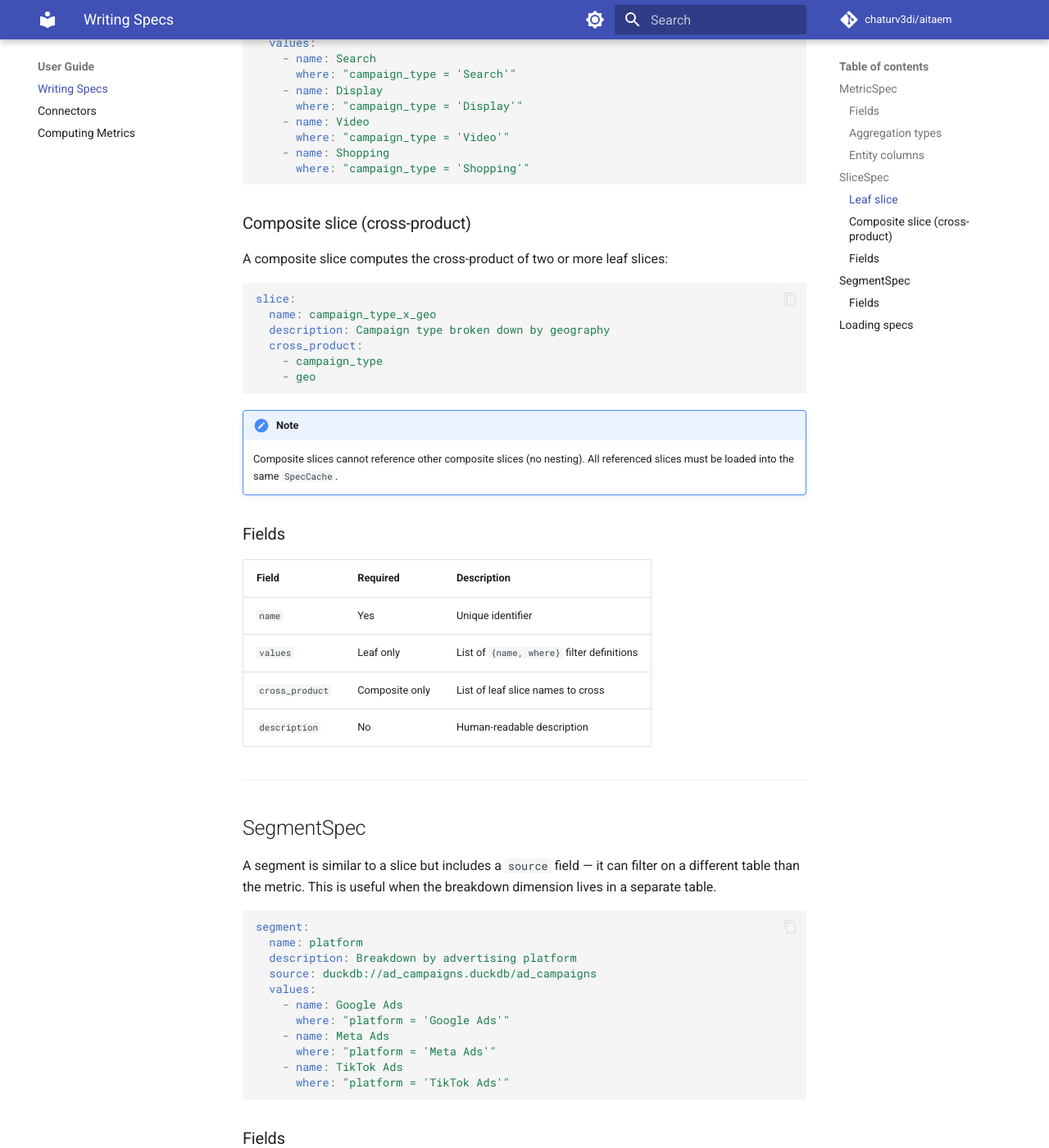
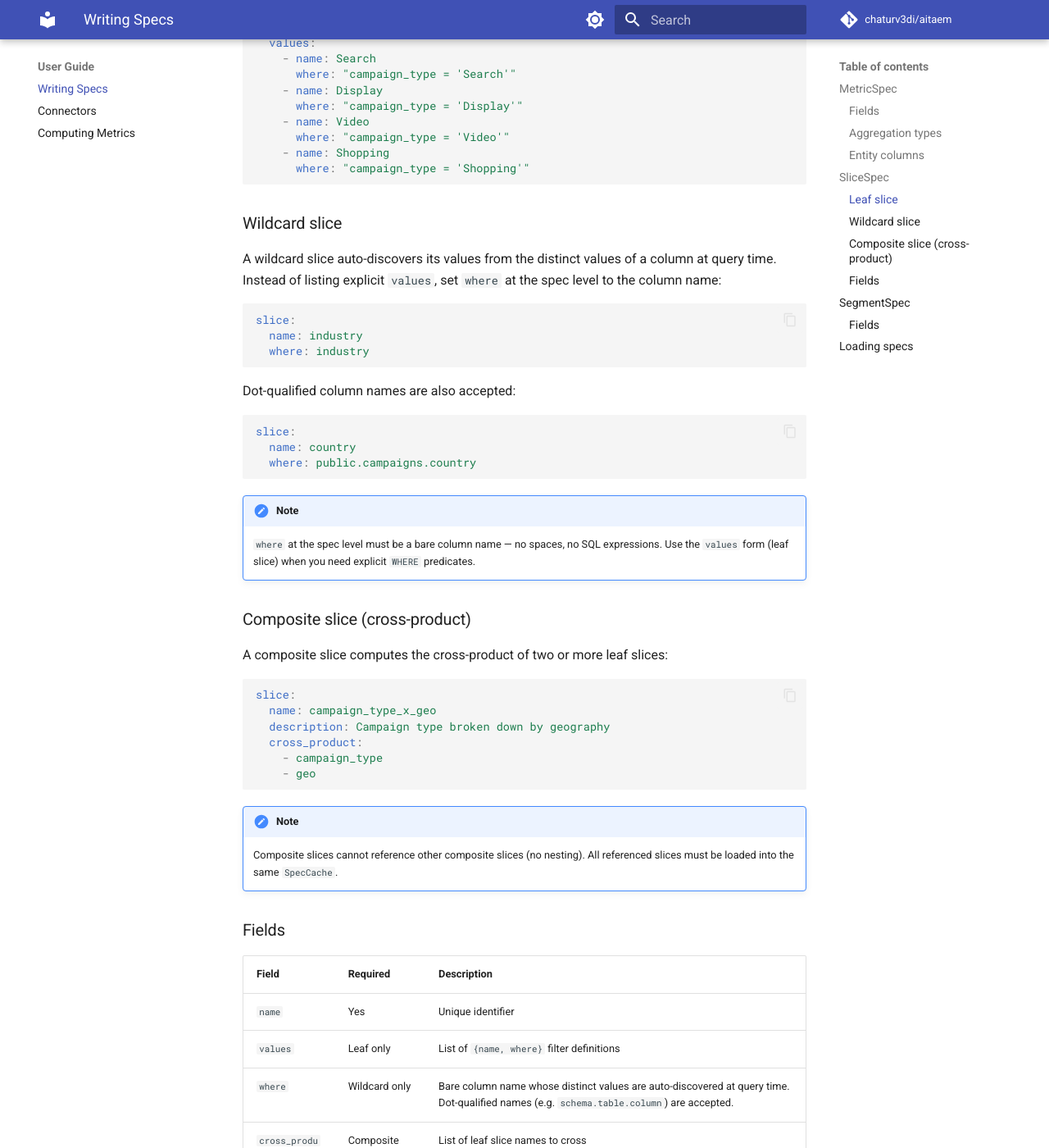
Before and after one commit to chaturv3di/aitaem, an MkDocs documentation site: the page built from docs/user-guide/specs.md, in a window 1280 px wide and 1400 px high, scrolled down 2230 px. Shown: the whole window at 82% size. Built offline with MkDocs 1.6.1 and Material for MkDocs 9.7.7, drawn with Linux system fonts in a browser that asks for light colours; comment, search, counter and statistics services are not loaded.

Commit message:
docs: document wildcard SliceSpec variant in specs user guide

````diff
--- a/docs/user-guide/specs.md
+++ b/docs/user-guide/specs.md
@@ -145,6 +145,29 @@ slice:
       where: "campaign_type = 'Shopping'"
 ```
 
+### Wildcard slice
+
+A wildcard slice auto-discovers its values from the distinct values of a column at query time.
+Instead of listing explicit `values`, set `where` at the spec level to the column name:
+
+```yaml
+slice:
+  name: industry
+  where: industry
+```
+
+Dot-qualified column names are also accepted:
+
+```yaml
+slice:
+  name: country
+  where: public.campaigns.country
+```
+
+!!! note
+    `where` at the spec level must be a bare column name — no spaces, no SQL expressions.
+    Use the `values` form (leaf slice) when you need explicit `WHERE` predicates.
+
 ### Composite slice (cross-product)
 
 A composite slice computes the cross-product of two or more leaf slices:
@@ -168,6 +191,7 @@ slice:
 |-------|----------|-------------|
 | `name` | Yes | Unique identifier |
 | `values` | Leaf only | List of `{name, where}` filter definitions |
+| `where` | Wildcard only | Bare column name whose distinct values are auto-discovered at query time. Dot-qualified names (e.g. `schema.table.column`) are accepted. |
 | `cross_product` | Composite only | List of leaf slice names to cross |
 | `description` | No | Human-readable description |
 
````
